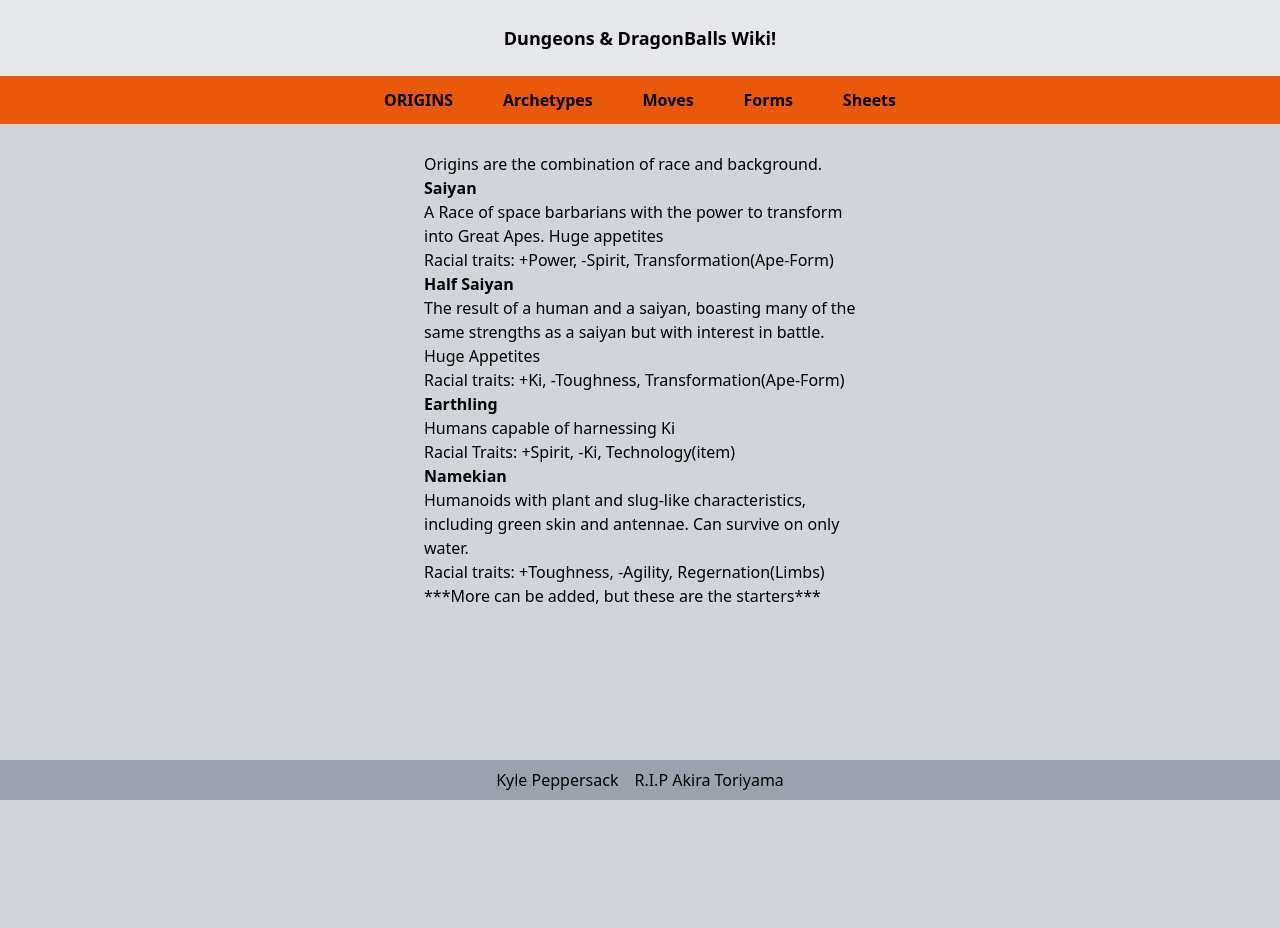
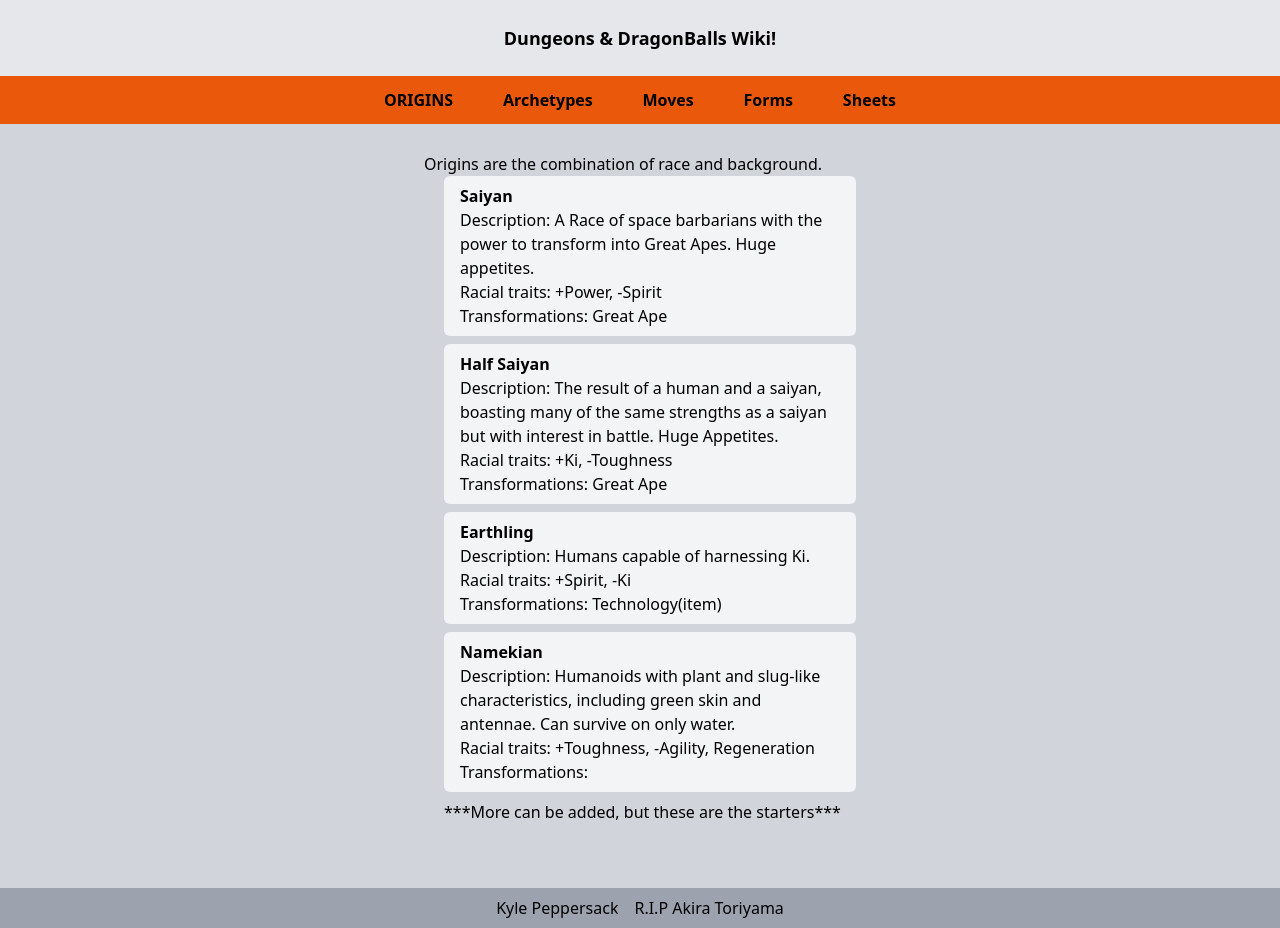
Before and after one commit to KylePep/ddbwiki, a Next.js app: page /origins in a window 1280 px wide. Before the commit the page ends 800 px from the top, so only its background shows below. Built offline with nearby package versions, Linux system fonts and the light colour scheme.

Commit message:
Connected Origins to shared folder data

```diff
--- a/app/origins/page.tsx
+++ b/app/origins/page.tsx
@@ -1,5 +1,6 @@
 'use client'
 
+import { ORIGIN_TYPES } from '@/shared/constants'
 import React from 'react'
 
 export default function originsPage() {
@@ -9,21 +10,17 @@ export default function originsPage() {
         <h1>
         Origins are the combination of race and background.
         </h1>
-          <div>
-            <h2 className='font-bold'>Saiyan</h2>
-            <p>A Race of space barbarians with the power to transform into Great Apes. Huge appetites</p>
-            <p>Racial traits: +Power, -Spirit, Transformation(Ape-Form)</p>
-            <h2 className='font-bold'>Half Saiyan</h2>
-            <p>The result of a human and a saiyan, boasting many of the same strengths as a saiyan but with interest in battle. Huge Appetites </p>
-            <p>Racial traits: +Ki, -Toughness, Transformation(Ape-Form)</p>
-            <h2 className='font-bold'>Earthling</h2>
-            <p>Humans capable of harnessing Ki</p>
-            <p>Racial Traits: +Spirit, -Ki, Technology(item)</p>
-            <h2 className='font-bold'>Namekian</h2>
-            <p>Humanoids with plant and slug-like characteristics, including green skin and antennae. Can survive on only water.</p>
-            <p>Racial traits: +Toughness, -Agility, Regernation(Limbs)</p>
+          <ul>
+          {ORIGIN_TYPES.map((origin: any)=>(
+          <li key={origin.id} className='bg-gray-100 rounded-md px-4 py-2 mb-2'>
+                <h2 className='font-bold'>{origin.title}</h2>
+                <p>Description: {origin.description}</p>
+                <h3>Racial traits: {origin.racialTraits}</h3>
+                <h4>Transformations: {origin.forms}</h4>
+          </li>
+              ))}
             <h3>***More can be added, but these are the starters***</h3>
-          </div>
+          </ul>
       </div>
     </main>
   )
```
